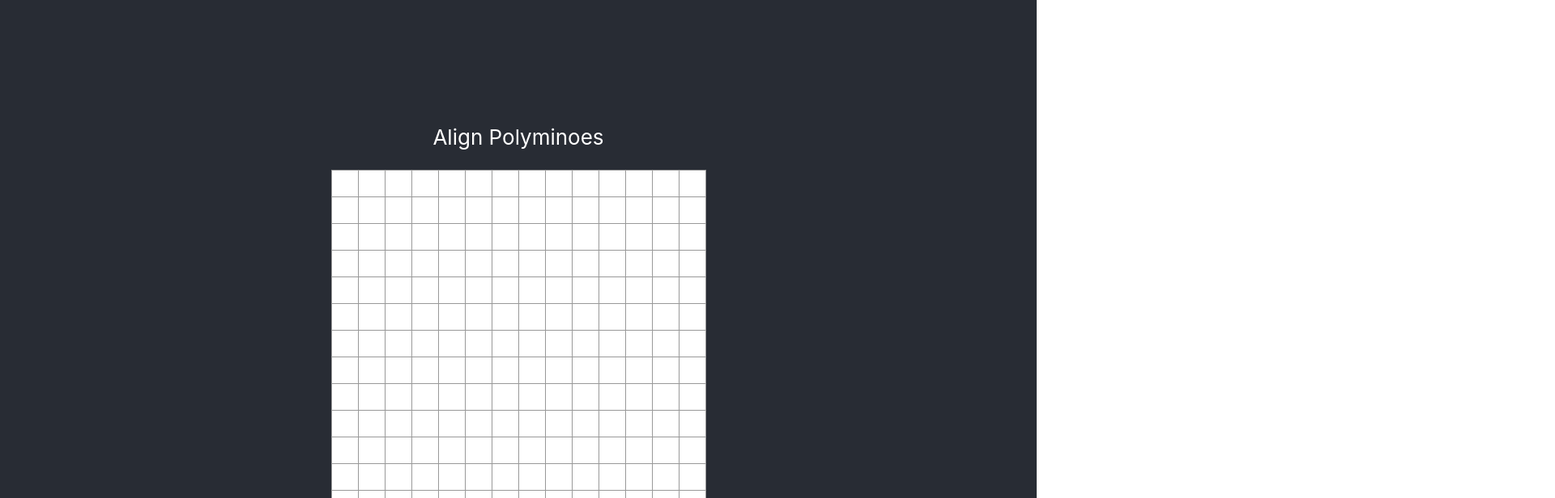
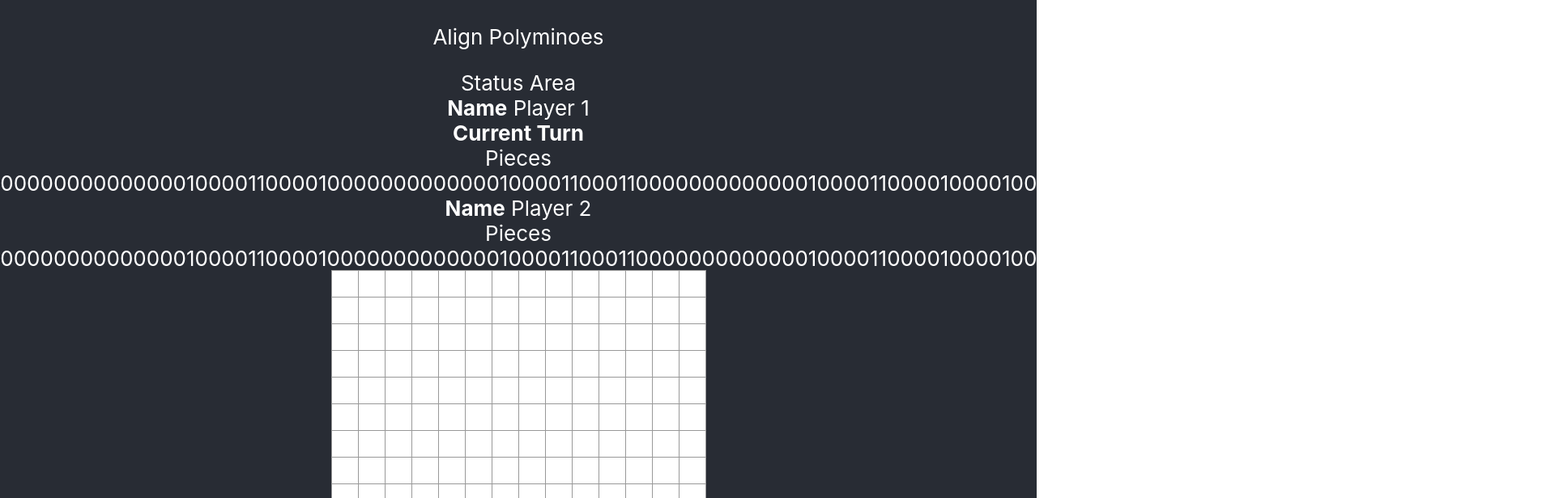
Before and after one commit to LinuxFan2718/align-polyominoes, a React (Create React App) app: page / in a window 1280 px wide. Shown: the top 616 px of the page at 81% size, 1920 px wide, since content can reach past the window. Built offline with nearby package versions, Linux system fonts and the light colour scheme.

Commit message:
very rough status area and pieces

```diff
--- a/src/Game.jsx
+++ b/src/Game.jsx
@@ -1,7 +1,27 @@
 import Board from './Board';
+import StatusArea from './StatusArea';
+import { startingPieces } from './startingPieces'
+import { useState } from 'react'
 
 function Game() {
-  return(<Board />)
+  let player1 = {
+    "number": 1,
+    "name": "Player 1",
+    "turn": true,
+    "pieces": startingPieces
+  }
+  let player2 = {
+    "number": 2,
+    "name": "Player 2",
+    "turn": false,
+    "pieces": startingPieces
+  }
+  const [players, setPlayers] = useState([player1, player2])
+
+  return(<>
+    <StatusArea players={players} />
+    <Board />
+  </>)
 }
 
 export default Game
--- /dev/null
+++ b/src/Player.jsx
@@ -0,0 +1,11 @@
+function Player(props) {
+  return(
+    <>
+      <div><strong>Name</strong> {props.name}</div>
+      <div>{props.turn ? <strong>Current Turn</strong> : ""}</div>
+      <div>Pieces {props.pieces}</div>
+    </>
+  )
+}
+
+export default Player
--- /dev/null
+++ b/src/Players.jsx
@@ -0,0 +1,13 @@
+import Player from './Player'
+
+function Players(props) {
+  return (
+    <>
+      { props.players.map(
+        (player)=><Player key={player.number} name={player.name} turn={player.turn} pieces={player.pieces} />
+        ) }
+    </>
+  )
+}
+
+export default Players
--- /dev/null
+++ b/src/StatusArea.jsx
@@ -0,0 +1,11 @@
+import Players from './Players';
+
+function StatusArea(props) {
+
+  return(<>
+    Status Area
+    <Players players={props.players} />
+  </>)
+}
+
+export default StatusArea
--- /dev/null
+++ b/src/startingPieces.js
@@ -0,0 +1,191 @@
+const oneSquare = [
+  [0, 0, 0, 0, 0],
+  [0, 0, 0, 0, 0],
+  [0, 0, 1, 0, 0],
+  [0, 0, 0, 0, 0],
+  [0, 0, 0, 0, 0]
+]
+const twoRect = [
+  [0, 0, 0, 0, 0],
+  [0, 0, 0, 0, 0],
+  [0, 0, 1, 1, 0],
+  [0, 0, 0, 0, 0],
+  [0, 0, 0, 0, 0]
+]
+
+const threeLong = [
+  [0, 0, 0, 0, 0],
+  [0, 0, 0, 0, 0],
+  [0, 1, 1, 1, 0],
+  [0, 0, 0, 0, 0],
+  [0, 0, 0, 0, 0]
+]
+
+const threeEl = [
+  [0, 0, 0, 0, 0],
+  [0, 0, 1, 0, 0],
+  [0, 0, 1, 1, 0],
+  [0, 0, 0, 0, 0],
+  [0, 0, 0, 0, 0]
+]
+const fourSquare = [
+  [0, 0, 0, 0, 0],
+  [0, 0, 1, 1, 0],
+  [0, 0, 1, 1, 0],
+  [0, 0, 0, 0, 0],
+  [0, 0, 0, 0, 0]
+]
+const fourL = [
+  [0, 0, 0, 0, 0],
+  [0, 0, 1, 0, 0],
+  [0, 0, 1, 0, 0],
+  [0, 0, 1, 1, 0],
+  [0, 0, 0, 0, 0]
+]
+const fourJ = [
+  [0, 0, 0, 0, 0],
+  [0, 0, 1, 0, 0],
+  [0, 0, 1, 0, 0],
+  [0, 0, 1, 1, 0],
+  [0, 0, 0, 0, 0]
+]
+const fourT = [
+  [0, 0, 0, 0, 0],
+  [0, 0, 1, 0, 0],
+  [0, 0, 1, 1, 0],
+  [0, 0, 1, 0, 0],
+  [0, 0, 0, 0, 0]
+]
+const fourI = [
+  [0, 0, 0, 0, 0],
+  [0, 0, 1, 0, 0],
+  [0, 0, 1, 0, 0],
+  [0, 0, 1, 0, 0],
+  [0, 0, 1, 0, 0]
+]
+const fourZ = [
+  [0, 0, 0, 0, 0],
+  [0, 0, 0, 1, 0],
+  [0, 0, 1, 1, 0],
+  [0, 0, 1, 0, 0],
+  [0, 0, 0, 0, 0]
+]
+const fourS = [
+  [0, 0, 0, 0, 0],
+  [0, 0, 1, 0, 0],
+  [0, 0, 1, 1, 0],
+  [0, 0, 0, 1, 0],
+  [0, 0, 0, 0, 0]
+]
+const fiveP = [
+  [0, 0, 0, 0, 0],
+  [0, 0, 1, 0, 0],
+  [0, 0, 1, 1, 0],
+  [0, 0, 1, 1, 0],
+  [0, 0, 0, 0, 0]
+]
+const fiveH = [
+  [0, 0, 0, 0, 0],
+  [0, 0, 1, 0, 0],
+  [0, 0, 1, 1, 0],
+  [0, 0, 0, 1, 0],
+  [0, 0, 0, 1, 0]
+]
+const fiveY = [
+  [0, 0, 0, 0, 0],
+  [0, 0, 0, 1, 0],
+  [0, 0, 1, 1, 0],
+  [0, 0, 0, 1, 0],
+  [0, 0, 0, 1, 0]
+]
+const fiveL = [
+  [0, 0, 0, 0, 0],
+  [0, 0, 1, 1, 0],
+  [0, 0, 0, 1, 0],
+  [0, 0, 0, 1, 0],
+  [0, 0, 0, 1, 0]
+]
+const fiveS = [
+  [0, 0, 0, 0, 0],
+  [0, 1, 1, 0, 0],
+  [0, 0, 1, 0, 0],
+  [0, 0, 1, 1, 0],
+  [0, 0, 0, 0, 0]
+]
+const fiveF = [
+  [0, 0, 0, 0, 0],
+  [0, 1, 1, 0, 0],
+  [0, 0, 1, 1, 0],
+  [0, 0, 1, 0, 0],
+  [0, 0, 0, 0, 0]
+]
+const fiveX = [
+  [0, 0, 0, 0, 0],
+  [0, 0, 1, 0, 0],
+  [0, 1, 1, 1, 0],
+  [0, 0, 1, 0, 0],
+  [0, 0, 0, 0, 0]
+]
+const fiveW = [
+  [0, 0, 0, 0, 0],
+  [0, 1, 1, 0, 0],
+  [0, 0, 1, 1, 0],
+  [0, 0, 0, 1, 0],
+  [0, 0, 0, 0, 0]
+]
+const fiveV = [
+  [0, 0, 0, 0, 0],
+  [0, 1, 1, 1, 0],
+  [0, 0, 0, 1, 0],
+  [0, 0, 0, 1, 0],
+  [0, 0, 0, 0, 0]
+]
+const fiveU = [
+  [0, 0, 0, 0, 0],
+  [0, 0, 1, 1, 0],
+  [0, 0, 0, 1, 0],
+  [0, 0, 1, 1, 0],
+  [0, 0, 0, 0, 0]
+]
+const fiveT = [
+  [0, 0, 0, 0, 0],
+  [0, 1, 1, 1, 0],
+  [0, 0, 1, 0, 0],
+  [0, 0, 1, 0, 0],
+  [0, 0, 0, 0, 0]
+]
+const fiveI = [
+  [0, 0, 1, 0, 0],
+  [0, 0, 1, 0, 0],
+  [0, 0, 1, 0, 0],
+  [0, 0, 1, 0, 0],
+  [0, 0, 1, 0, 0]
+]
+
+const startingPieces = [
+  oneSquare,
+  twoRect,
+  threeLong,
+  threeEl,
+  fourSquare,
+  fourL,
+  fourJ,
+  fourT,
+  fourI,
+  fourZ,
+  fourS,
+  fiveP,
+  fiveH,
+  fiveY,
+  fiveL,
+  fiveS,
+  fiveF,
+  fiveX,
+  fiveW,
+  fiveV,
+  fiveU,
+  fiveT,
+  fiveI
+];
+
+export { startingPieces };
```
